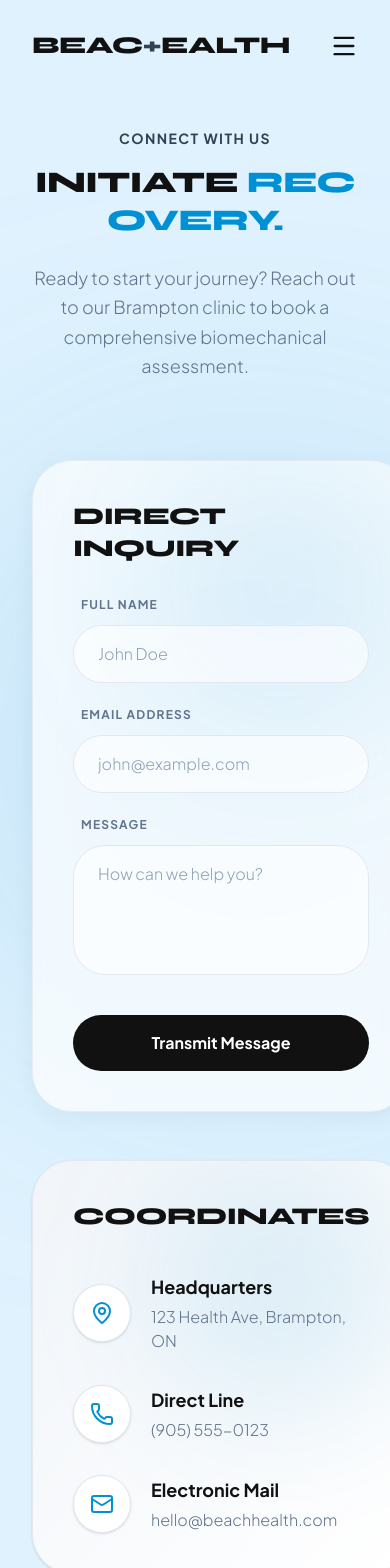
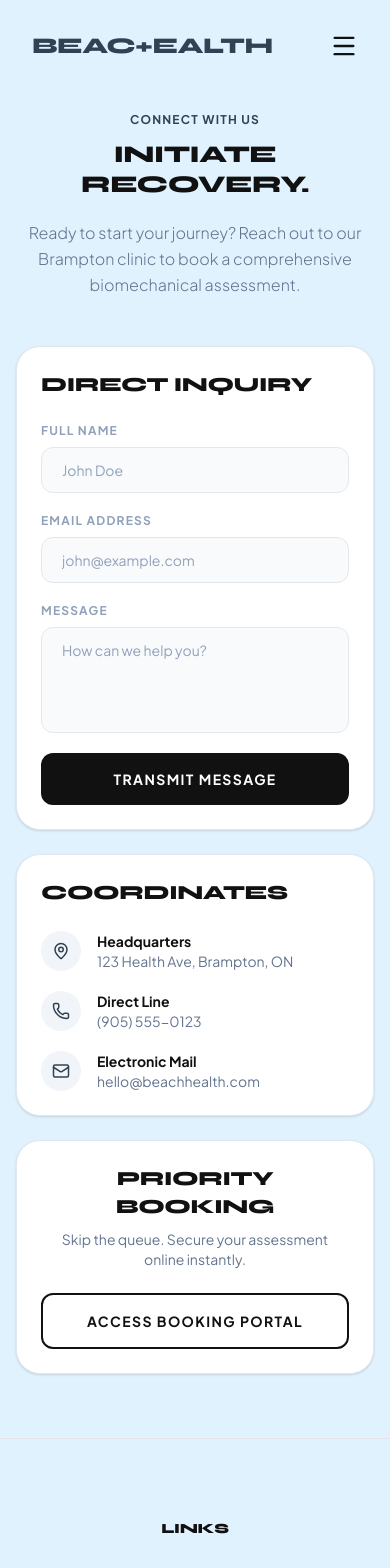
Before and after one commit to shaheertiger/Beachhealthbrampton, a React (Vite) app: page /contact in a window 390 px wide. Shown: the top 1568 px of the page. Built offline with nearby package versions, Linux system fonts and the light colour scheme.

Commit message:
Full rewrite: Team, AboutUs, Contact pages for proper mobile layout + all-blue logo

```diff
--- a/src/components/Footer.tsx
+++ b/src/components/Footer.tsx
@@ -19,8 +19,8 @@ export default function Footer() {
         {/* Center Column: Logo & Newsletter */}
         <div className="flex flex-col items-center text-center gap-6">
           <Link to="/" className="flex items-center justify-center group select-none">
-            <span className="font-display font-black uppercase tracking-tight leading-none" style={{ fontSize: '1.5rem', letterSpacing: '-0.02em' }}>
-              <span className="text-brand-obsidian">BEAC</span><span className="text-brand-cyan" style={{ fontWeight: 900 }}>+</span><span className="text-brand-obsidian">EALTH</span>
+            <span className="font-display font-black uppercase tracking-tight leading-none text-brand-cyan" style={{ fontSize: '1.4rem', letterSpacing: '-0.02em' }}>
+              BEAC<span style={{ fontWeight: 900 }}>+</span>EALTH
             </span>
           </Link>
           <button className="text-brand-green font-bold uppercase tracking-widest hover:text-brand-obsidian transition-colors">
--- a/src/components/Navbar.tsx
+++ b/src/components/Navbar.tsx
@@ -43,13 +43,13 @@ export default function Navbar() {
     >
       <div className="max-w-7xl mx-auto px-8 flex justify-between items-center">
 
-        {/* Coded Logo - no image dependency */}
+        {/* Coded Logo */}
         <Link to="/" className="flex items-center group select-none">
           <span
-            className="font-display font-black uppercase tracking-tight leading-none"
-            style={{ fontSize: '1.5rem', letterSpacing: '-0.02em' }}
+            className="font-display font-black uppercase tracking-tight leading-none text-brand-cyan"
+            style={{ fontSize: '1.4rem', letterSpacing: '-0.02em' }}
           >
-            <span className="text-brand-obsidian">BEAC</span><span className="text-brand-cyan" style={{ fontWeight: 900 }}>+</span><span className="text-brand-obsidian">EALTH</span>
+            BEAC<span style={{ fontWeight: 900 }}>+</span>EALTH
           </span>
         </Link>
 
--- a/src/pages/AboutUs.tsx
+++ b/src/pages/AboutUs.tsx
@@ -3,69 +3,69 @@ import Team from '../components/Team';
 
 export default function AboutUs() {
   return (
-    <div className="pt-32 md:pt-40 pb-12 bg-bg-base min-h-screen relative overflow-hidden">
-      {/* Ambient background blur */}
-      <div className="absolute top-1/4 left-1/4 w-[500px] h-[500px] bg-brand-green/20 rounded-full blur-[150px] mix-blend-multiply pointer-events-none"></div>
+    <div className="pt-28 pb-0 bg-bg-base min-h-screen">
 
-      <div className="max-w-7xl mx-auto px-8 mb-32 relative z-10">
+      {/* Page Header */}
+      <div className="w-full max-w-4xl mx-auto px-4 text-center mb-12">
         <motion.div
           initial={{ opacity: 0, y: 20 }}
           animate={{ opacity: 1, y: 0 }}
-          transition={{ duration: 0.8, type: "spring" }}
-          className="text-center mb-20"
+          transition={{ duration: 0.6 }}
         >
-          <span className="uppercase tracking-widest text-brand-amber font-bold text-sm block mb-4">Our Identity</span>
-          <h1 className="text-3xl md:text-4xl lg:text-7xl font-black text-brand-obsidian mt-4 mb-6 leading-tight tracking-tight break-words break-all sm:break-normal">
-            Dedicated to <span className="text-brand-green">Recovery.</span>
+          <span className="uppercase tracking-widest text-brand-cyan font-bold text-xs block mb-3">
+            Our Identity
+          </span>
+          <h1 className="text-2xl sm:text-3xl md:text-5xl font-black text-brand-obsidian mb-5 leading-tight tracking-tight">
+            Dedicated to <span className="text-brand-cyan">Recovery.</span>
           </h1>
-          <p className="text-slate-500 max-w-3xl mx-auto text-lg font-light leading-relaxed">
-            At BeachHealth Brampton, we believe that movement is medicine. Our clinic was founded on the principle that everyone deserves to live a life free of pain and physical limitations. Our multidisciplinary team collaborates to provide comprehensive care tailored to your unique biomechanics.
+          <p className="text-slate-500 max-w-2xl mx-auto text-base font-light leading-relaxed">
+            At BeachHealth Brampton, we believe that movement is medicine. Our clinic was founded on the principle that everyone deserves to live a life free of pain and physical limitations.
           </p>
         </motion.div>
+      </div>
 
-        <div className="grid md:grid-cols-2 gap-16 lg:gap-24 items-center">
+      {/* Clinic Image */}
+      <div className="w-full max-w-4xl mx-auto px-4 mb-10">
         <motion.div
-            initial={{ opacity: 0, x: -30 }}
-            animate={{ opacity: 1, x: 0 }}
-            transition={{ delay: 0.2, duration: 0.8, type: "spring" }}
-            className="relative h-[400px] md:h-[600px] w-full"
+          initial={{ opacity: 0, scale: 0.97 }}
+          animate={{ opacity: 1, scale: 1 }}
+          transition={{ delay: 0.2, duration: 0.7 }}
+          className="w-full h-56 sm:h-72 md:h-96 rounded-3xl overflow-hidden border border-slate-200 shadow-lg"
         >
-            <div className="absolute inset-0 bg-brand-green/5 mix-blend-overlay z-10 pointer-events-none rounded-[3rem]"></div>
           <img
             src="https://images.unsplash.com/photo-1519494026892-80bbd2d6fd0d?auto=format&fit=crop&q=80&w=800"
             alt="Clinic facility"
-              className="rounded-[3rem] border border-slate-200 object-cover h-full w-full filter grayscale hover:grayscale-0 transition-all duration-700 shadow-xl shadow-slate-200/50 opacity-90"
+            className="w-full h-full object-cover grayscale hover:grayscale-0 transition-all duration-700"
           />
         </motion.div>
+      </div>
+
+      {/* Stat Cards */}
+      <div className="w-full max-w-4xl mx-auto px-4 mb-12">
+        <div className="flex flex-col gap-4">
+          {[
+            { title: '15+ Years of Mastery', body: "Our extensive experience means we've seen it all and helped thousands of patients return to peak performance." },
+            { title: 'Elite Practitioners', body: 'All our therapists are fully trained, licensed, and dedicated to the highest standards of care.' },
+            { title: 'Bespoke Architecture', body: "We don't do cookie-cutter solutions. Your recovery plan is engineered for your physiology and goals." },
+          ].map((card, i) => (
             <motion.div
-            initial={{ opacity: 0, x: 30 }}
-            animate={{ opacity: 1, x: 0 }}
-            transition={{ delay: 0.3, duration: 0.8, type: "spring" }}
-            className="flex flex-col gap-6"
+              key={i}
+              initial={{ opacity: 0, y: 20 }}
+              animate={{ opacity: 1, y: 0 }}
+              transition={{ delay: 0.1 * i + 0.3, duration: 0.5 }}
+              className="bg-white rounded-2xl p-6 border border-slate-100 shadow-sm"
             >
-            <div className="glass-panel p-10 rounded-[2.5rem] border border-slate-200 relative overflow-hidden group shadow-sm">
-              <div className="absolute inset-0 bg-gradient-to-r from-brand-green/0 via-brand-green/10 to-brand-green/0 -translate-x-[100%] group-hover:translate-x-[100%] transition-transform duration-1000"></div>
-              <h3 className="font-display font-bold text-2xl md:text-3xl uppercase mb-3 text-brand-obsidian break-words hyphens-auto">15+ Years of Mastery</h3>
-              <p className="text-slate-500 font-light leading-relaxed text-lg">Our extensive experience means we've seen it all and helped thousands of patients return to their peak performance.</p>
-            </div>
-            <div className="glass-panel p-10 rounded-[2.5rem] border border-slate-200 relative overflow-hidden group shadow-sm">
-              <div className="absolute inset-0 bg-gradient-to-r from-brand-green/0 via-brand-green/10 to-brand-green/0 -translate-x-[100%] group-hover:translate-x-[100%] transition-transform duration-1000"></div>
-              <h3 className="font-display font-bold text-2xl md:text-3xl uppercase mb-3 text-brand-obsidian break-words hyphens-auto">Elite Practitioners</h3>
-              <p className="text-slate-500 font-light leading-relaxed text-lg">All our therapists are fully trained, licensed, and dedicated to the highest standards of care. We constantly update our methods.</p>
-            </div>
-            <div className="glass-panel p-10 rounded-[2.5rem] border border-slate-200 relative overflow-hidden group shadow-sm">
-              <div className="absolute inset-0 bg-gradient-to-r from-brand-green/0 via-brand-green/10 to-brand-green/0 -translate-x-[100%] group-hover:translate-x-[100%] transition-transform duration-1000"></div>
-              <h3 className="font-display font-bold text-2xl md:text-3xl uppercase mb-3 text-brand-obsidian break-words hyphens-auto">Bespoke Architecture</h3>
-              <p className="text-slate-500 font-light leading-relaxed text-lg">We don't do cookie-cutter solutions. Your recovery plan is meticulously engineered for your physiology and goals.</p>
-            </div>
+              <h3 className="font-bold text-lg text-brand-obsidian uppercase tracking-wide mb-2">
+                {card.title}
+              </h3>
+              <p className="text-slate-500 text-sm leading-relaxed">{card.body}</p>
             </motion.div>
+          ))}
         </div>
       </div>
 
-      {/* Reusing the existing Team section here */}
-      <div className="relative z-10 border-t-0">
+      {/* Team Section */}
       <Team />
-      </div>
     </div>
   );
 }
--- a/src/pages/Contact.tsx
+++ b/src/pages/Contact.tsx
@@ -3,65 +3,67 @@ import { MapPin, Phone, Mail } from 'lucide-react';
 
 export default function Contact() {
   return (
-    <div className="pt-32 md:pt-40 pb-24 px-8 min-h-screen bg-bg-base relative overflow-hidden">
-      {/* Ambient background blur */}
-      <div className="absolute top-1/4 left-0 w-[500px] h-[500px] bg-brand-green/20 rounded-full blur-[150px] mix-blend-multiply pointer-events-none"></div>
+    <div className="pt-28 pb-16 bg-bg-base min-h-screen">
 
-      <div className="max-w-7xl mx-auto relative z-10">
+      {/* Page Header */}
+      <div className="w-full max-w-4xl mx-auto px-4 text-center mb-12">
         <motion.div
           initial={{ opacity: 0, y: 20 }}
           animate={{ opacity: 1, y: 0 }}
-          transition={{ duration: 0.8, type: "spring" }}
-          className="text-center mb-20"
+          transition={{ duration: 0.6 }}
         >
-          <span className="uppercase tracking-widest text-brand-amber font-bold text-sm block mb-4">Connect With Us</span>
-          <h1 className="text-3xl md:text-4xl lg:text-7xl font-black text-brand-obsidian mt-4 mb-6 leading-tight tracking-tight break-words break-all sm:break-normal">
-            Initiate <span className="text-brand-green">Recovery.</span>
+          <span className="uppercase tracking-widest text-brand-cyan font-bold text-xs block mb-3">
+            Connect With Us
+          </span>
+          <h1 className="text-2xl sm:text-3xl md:text-5xl font-black text-brand-obsidian mb-5 leading-tight tracking-tight">
+            Initiate <span className="text-brand-cyan">Recovery.</span>
           </h1>
-          <p className="text-slate-500 max-w-2xl mx-auto text-lg font-light leading-relaxed">
+          <p className="text-slate-500 max-w-xl mx-auto text-base font-light leading-relaxed">
             Ready to start your journey? Reach out to our Brampton clinic to book a comprehensive biomechanical assessment.
           </p>
         </motion.div>
+      </div>
 
-        <div className="grid md:grid-cols-2 gap-12 lg:gap-20">
+      <div className="w-full max-w-4xl mx-auto px-4 flex flex-col gap-6">
+
         {/* Contact Form */}
         <motion.div
-            initial={{ opacity: 0, x: -30 }}
-            animate={{ opacity: 1, x: 0 }}
-            transition={{ delay: 0.2, duration: 0.8, type: "spring" }}
-            className="glass-panel p-10 lg:p-14 rounded-[2.5rem] border border-slate-200 relative overflow-hidden shadow-sm"
+          initial={{ opacity: 0, y: 20 }}
+          animate={{ opacity: 1, y: 0 }}
+          transition={{ delay: 0.2, duration: 0.6 }}
+          className="bg-white rounded-3xl p-6 sm:p-8 border border-slate-200 shadow-sm"
         >
-            <div className="absolute top-0 right-0 w-64 h-64 bg-brand-green/10 rounded-full blur-[80px] pointer-events-none"></div>
-
-            <h3 className="text-2xl md:text-3xl uppercase font-display font-bold text-brand-obsidian mb-8 relative z-10 break-words hyphens-auto">Direct Inquiry</h3>
-            <form className="flex flex-col gap-6 relative z-10">
-              <div className="flex flex-col gap-3">
-                <label className="text-xs font-bold text-slate-500 uppercase tracking-widest pl-2">Full Name</label>
+          <h3 className="text-xl font-bold text-brand-obsidian uppercase tracking-wide mb-6">
+            Direct Inquiry
+          </h3>
+          <form className="flex flex-col gap-5">
+            <div className="flex flex-col gap-2">
+              <label className="text-xs font-bold text-slate-400 uppercase tracking-widest">Full Name</label>
               <input
                 type="text"
                 placeholder="John Doe"
-                  className="bg-white/60 border border-slate-200 px-6 py-4 rounded-full outline-none focus:border-brand-green focus:bg-white transition-all text-brand-obsidian placeholder:text-slate-400 font-light"
+                className="bg-slate-50 border border-slate-200 px-5 py-3 rounded-xl outline-none focus:border-brand-cyan text-brand-obsidian placeholder:text-slate-400 text-sm"
               />
             </div>
-              <div className="flex flex-col gap-3">
-                <label className="text-xs font-bold text-slate-500 uppercase tracking-widest pl-2">Email Address</label>
+            <div className="flex flex-col gap-2">
+              <label className="text-xs font-bold text-slate-400 uppercase tracking-widest">Email Address</label>
               <input
                 type="email"
                 placeholder="john@example.com"
-                  className="bg-white/60 border border-slate-200 px-6 py-4 rounded-full outline-none focus:border-brand-green focus:bg-white transition-all text-brand-obsidian placeholder:text-slate-400 font-light"
+                className="bg-slate-50 border border-slate-200 px-5 py-3 rounded-xl outline-none focus:border-brand-cyan text-brand-obsidian placeholder:text-slate-400 text-sm"
               />
             </div>
-              <div className="flex flex-col gap-3">
-                <label className="text-xs font-bold text-slate-500 uppercase tracking-widest pl-2">Message</label>
+            <div className="flex flex-col gap-2">
+              <label className="text-xs font-bold text-slate-400 uppercase tracking-widest">Message</label>
               <textarea
                 rows={4}
                 placeholder="How can we help you?"
-                  className="bg-white/60 border border-slate-200 px-6 py-4 rounded-[2rem] outline-none focus:border-brand-green focus:bg-white transition-all text-brand-obsidian placeholder:text-slate-400 font-light resize-none"
+                className="bg-slate-50 border border-slate-200 px-5 py-3 rounded-xl outline-none focus:border-brand-cyan text-brand-obsidian placeholder:text-slate-400 text-sm resize-none"
               />
             </div>
             <button
               type="button"
-                className="bg-brand-obsidian text-white mt-4 px-8 py-4 rounded-full font-bold hover:bg-brand-green transition-colors"
+              className="bg-brand-obsidian text-white py-4 rounded-xl font-bold uppercase tracking-widest text-sm hover:bg-brand-cyan transition-colors"
             >
               Transmit Message
             </button>
@@ -70,57 +72,49 @@ export default function Contact() {
 
         {/* Contact Details */}
         <motion.div
-            initial={{ opacity: 0, x: 30 }}
-            animate={{ opacity: 1, x: 0 }}
-            transition={{ delay: 0.3, duration: 0.8, type: "spring" }}
-            className="flex flex-col gap-8"
+          initial={{ opacity: 0, y: 20 }}
+          animate={{ opacity: 1, y: 0 }}
+          transition={{ delay: 0.3, duration: 0.6 }}
+          className="bg-white rounded-3xl p-6 sm:p-8 border border-slate-200 shadow-sm"
         >
-            <div className="bg-gradient-to-br from-slate-100 to-white p-10 lg:p-14 rounded-[2.5rem] text-brand-obsidian border border-slate-200 relative overflow-hidden shadow-sm">
-              <div className="absolute top-0 right-0 w-64 h-64 bg-brand-green/10 rounded-full blur-3xl -z-0 pointer-events-none"></div>
-
-              <div className="relative z-10">
-                <h3 className="text-2xl md:text-3xl uppercase font-display font-bold mb-10 text-brand-obsidian break-words hyphens-auto">Coordinates</h3>
-                <div className="flex flex-col gap-8">
-                  <div className="flex items-center gap-5 group">
-                    <div className="bg-white border border-slate-200 p-4 rounded-full group-hover:bg-brand-green group-hover:text-white group-hover:border-transparent transition-colors shadow-sm">
-                      <MapPin size={24} className="text-brand-green group-hover:text-white" />
+          <h3 className="text-xl font-bold text-brand-obsidian uppercase tracking-wide mb-6">
+            Coordinates
+          </h3>
+          <div className="flex flex-col gap-5">
+            {[
+              { Icon: MapPin, label: 'Headquarters', value: '123 Health Ave, Brampton, ON' },
+              { Icon: Phone, label: 'Direct Line', value: '(905) 555-0123' },
+              { Icon: Mail, label: 'Electronic Mail', value: 'hello@beachhealth.com' },
+            ].map(({ Icon, label, value }) => (
+              <div key={label} className="flex items-center gap-4">
+                <div className="w-10 h-10 rounded-full bg-slate-100 flex items-center justify-center flex-shrink-0">
+                  <Icon size={18} className="text-brand-cyan" />
                 </div>
                 <div>
-                      <p className="font-bold text-lg text-brand-obsidian mb-1">Headquarters</p>
-                      <p className="text-slate-500 font-light">123 Health Ave, Brampton, ON</p>
+                  <p className="font-bold text-sm text-brand-obsidian">{label}</p>
+                  <p className="text-slate-500 text-sm">{value}</p>
                 </div>
               </div>
-                  <div className="flex items-center gap-5 group">
-                    <div className="bg-white border border-slate-200 p-4 rounded-full group-hover:bg-brand-green group-hover:text-white group-hover:border-transparent transition-colors shadow-sm">
-                      <Phone size={24} className="text-brand-green group-hover:text-white" />
+            ))}
           </div>
-                    <div>
-                      <p className="font-bold text-lg text-brand-obsidian mb-1">Direct Line</p>
-                      <p className="text-slate-500 font-light">(905) 555-0123</p>
-                    </div>
-                  </div>
-                  <div className="flex items-center gap-5 group">
-                    <div className="bg-white border border-slate-200 p-4 rounded-full group-hover:bg-brand-green group-hover:text-white group-hover:border-transparent transition-colors shadow-sm">
-                      <Mail size={24} className="text-brand-green group-hover:text-white" />
-                    </div>
-                    <div>
-                      <p className="font-bold text-lg text-brand-obsidian mb-1">Electronic Mail</p>
-                      <p className="text-slate-500 font-light">hello@beachhealth.com</p>
-                    </div>
-                  </div>
-                </div>
-              </div>
-            </div>
+        </motion.div>
 
-            <div className="glass-panel p-10 rounded-[2.5rem] flex flex-col justify-center items-center text-center flex-1 border border-slate-200 shadow-sm">
-              <h3 className="text-2xl md:text-3xl uppercase font-display font-bold text-brand-obsidian mb-3 break-words hyphens-auto">Priority Booking</h3>
-              <p className="text-slate-500 font-light mb-8">Skip the queue. Secure your assessment online instantly.</p>
-              <button className="bg-transparent text-brand-obsidian px-8 py-4 rounded-full font-medium border border-slate-300 hover:bg-brand-obsidian hover:text-white hover:border-brand-obsidian transition-all w-full">
+        {/* Priority Booking */}
+        <motion.div
+          initial={{ opacity: 0, y: 20 }}
+          animate={{ opacity: 1, y: 0 }}
+          transition={{ delay: 0.4, duration: 0.6 }}
+          className="bg-white rounded-3xl p-6 sm:p-8 border border-slate-200 shadow-sm text-center"
+        >
+          <h3 className="text-xl font-bold text-brand-obsidian uppercase tracking-wide mb-2">
+            Priority Booking
+          </h3>
+          <p className="text-slate-500 text-sm mb-6">Skip the queue. Secure your assessment online instantly.</p>
+          <button className="w-full border-2 border-brand-obsidian text-brand-obsidian py-4 rounded-xl font-bold uppercase tracking-widest text-sm hover:bg-brand-obsidian hover:text-white transition-colors">
             Access Booking Portal
           </button>
-            </div>
         </motion.div>
-        </div>
+
       </div>
     </div>
   );
```
Also changed, not shown: src/components/Team.tsx (+27 -43 lines). Lines whose indentation alone changed are shown as unchanged.
